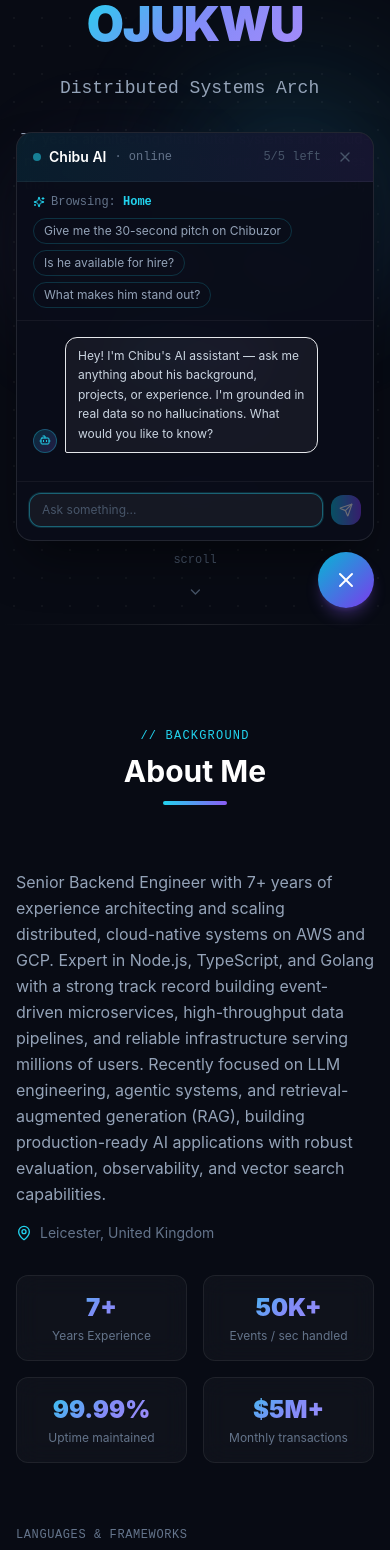
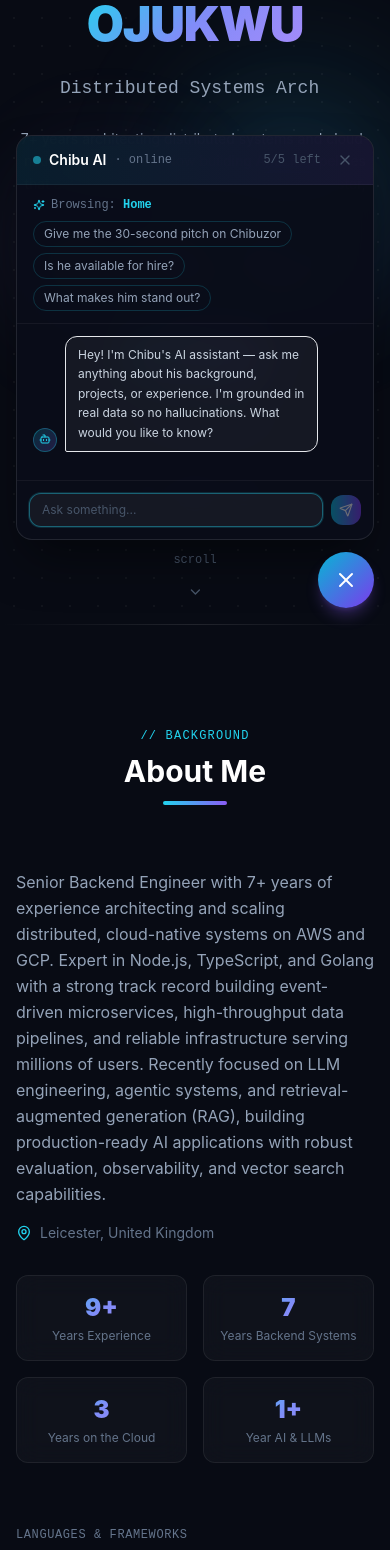
Before and after one commit to phirmware/my-portfolio, a Next.js app: page / in a window 390 px wide. Shown: the part 220-1770 px from the top of the page. Built offline with nearby package versions, Linux system fonts and the light colour scheme.

Commit message:
feat: increase timeout to 5 minutes

```diff
--- a/components/FloatingAIChat.tsx
+++ b/components/FloatingAIChat.tsx
@@ -97,7 +97,7 @@ function TypingDots() {
 }
 
 function RateLimitedInput({ secondsLeft }: { secondsLeft: number }) {
-  const progress = ((60 - secondsLeft) / 60) * 100
+  const progress = ((300 - secondsLeft) / 300) * 100
 
   return (
     <motion.div
@@ -116,7 +116,11 @@ function RateLimitedInput({ secondsLeft }: { secondsLeft: number }) {
       <p className="text-xs text-slate-400 leading-relaxed">
         <span className="text-white font-semibold">Whoa, easy there!</span> Even AI assistants need
         a breather after {MAX_QUESTIONS} questions. I&apos;ll be back in{' '}
-        <span className="text-cyan-400 font-bold tabular-nums">{secondsLeft}s</span> ⏳
+        <span className="text-cyan-400 font-bold tabular-nums">
+          {secondsLeft >= 60
+            ? `${Math.ceil(secondsLeft / 60)}m`
+            : `${secondsLeft}s`}
+        </span> ⏳
       </p>
 
       {/* Countdown progress bar */}
@@ -209,15 +213,13 @@ export default function FloatingAIChat({
             exit={{ opacity: 0, scale: 0.85, y: 20 }}
             transition={{ type: 'spring', stiffness: 400, damping: 30 }}
             className="w-[calc(100vw-2rem)] max-w-sm sm:max-w-96 rounded-2xl overflow-hidden
-                       shadow-2xl shadow-black/50 border border-white/10 flex flex-col"
+                       shadow-2xl shadow-black/50 border border-white/10 flex flex-col
+                       max-h-[48dvh] sm:max-h-[calc(100dvh-5rem)]"
             style={{
               background: 'rgba(10, 13, 25, 0.97)',
               backdropFilter: 'blur(20px)',
               WebkitBackdropFilter: 'blur(20px)',
               transformOrigin: 'bottom right',
-              // Cap height so the panel never overflows the viewport on short phones.
-              // dvh accounts for mobile browser chrome (address bar, tab bar).
-              maxHeight: 'calc(100dvh - 5rem)',
             }}
           >
             {/* Header */}
--- a/hooks/useRateLimit.ts
+++ b/hooks/useRateLimit.ts
@@ -14,7 +14,7 @@ import { useCallback, useEffect, useRef, useState } from 'react'
 
 const STORAGE_KEY = 'chibu-portfolio-rl'
 export const MAX_QUESTIONS = 5
-const COOLDOWN_MS = 60_000 // 60-second cooldown after 5 questions
+const COOLDOWN_MS = 300_000 // 5-minute cooldown after 5 questions
 
 interface StoredState {
   sessionId: string
--- a/lib/resume-data.ts
+++ b/lib/resume-data.ts
@@ -19,10 +19,10 @@ export const resumeData = {
   summary:
     'Senior Backend Engineer with 7+ years of experience architecting and scaling distributed, cloud-native systems on AWS and GCP. Expert in Node.js, TypeScript, and Golang with a strong track record building event-driven microservices, high-throughput data pipelines, and reliable infrastructure serving millions of users. Recently focused on LLM engineering, agentic systems, and retrieval-augmented generation (RAG), building production-ready AI applications with robust evaluation, observability, and vector search capabilities.',
   stats: [
-    { label: 'Years Experience', value: '7+' },
-    { label: 'Events / sec handled', value: '50K+' },
-    { label: 'Uptime maintained', value: '99.99%' },
-    { label: 'Monthly transactions', value: '$5M+' },
+    { label: 'Years Experience', value: '9+' },
+    { label: 'Years Backend Systems', value: '7' },
+    { label: 'Years on the Cloud', value: '3' },
+    { label: 'Year AI & LLMs', value: '1+' },
   ],
   skills: {
     'Languages & Frameworks': ['Node.js', 'TypeScript', 'Golang', 'JavaScript (ES6+)'],
```
